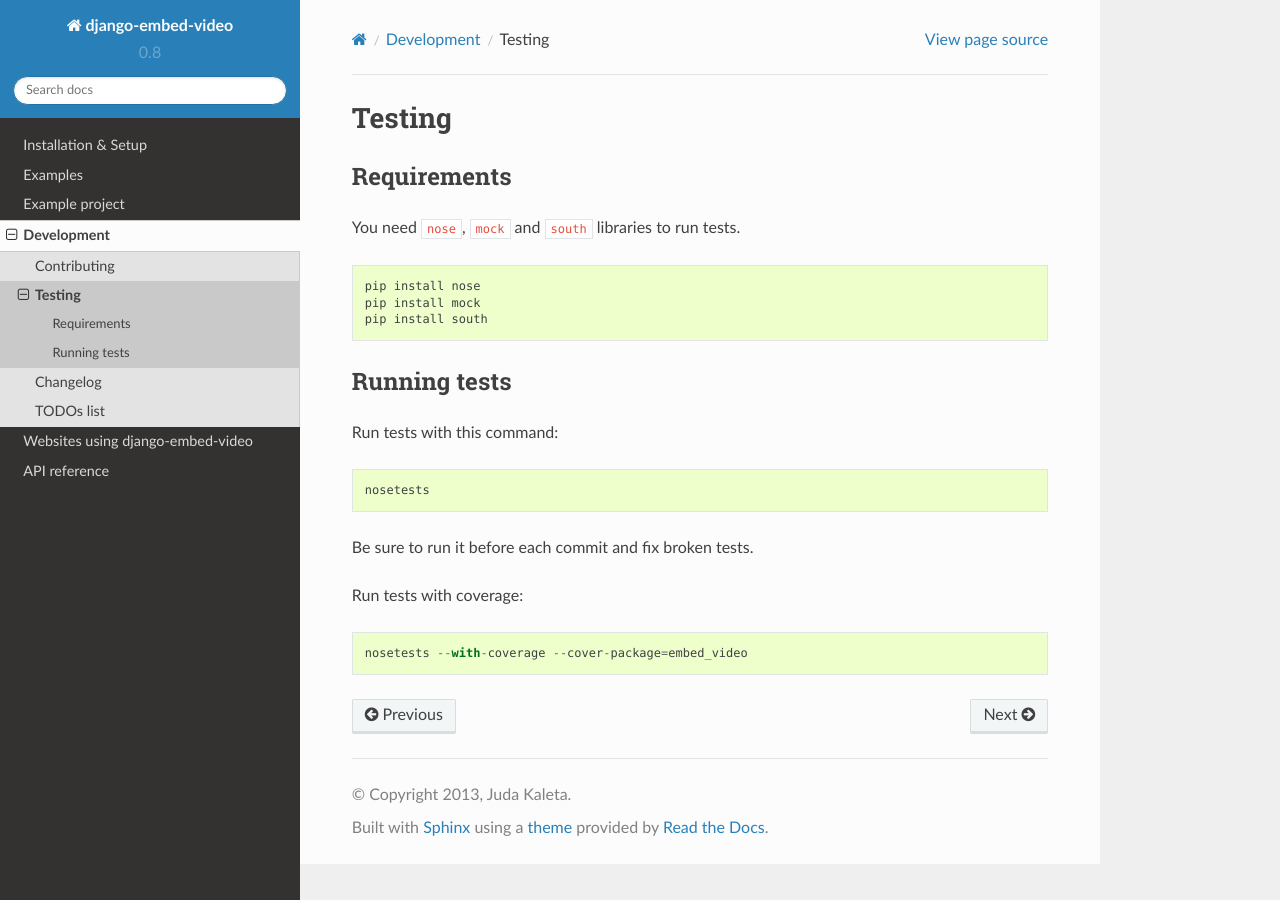
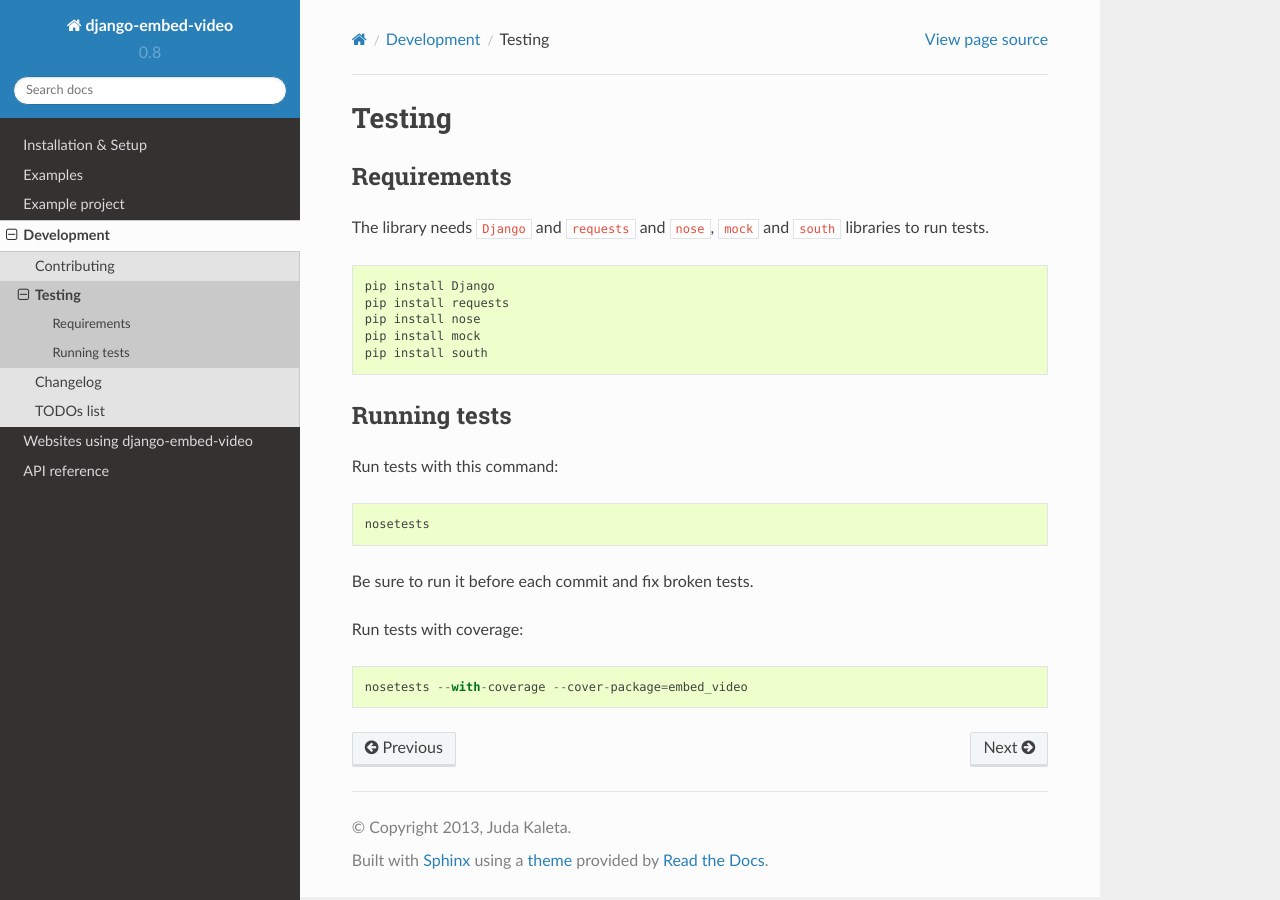
Before and after one commit to jazzband/django-embed-video, a Sphinx documentation site: the page built from docs/development/testing.rst, in a window 1280 px wide. Built offline with Sphinx 7.4.7 and the Read the Docs theme 2.0.0, drawn with Linux system fonts in a browser that asks for light colours.

Commit message:
Test case for #17.

```diff
--- a/docs/development/testing.rst
+++ b/docs/development/testing.rst
@@ -1,20 +1,23 @@
 Testing
-==============================================
+=======
 
 Requirements
--------------
+------------
 
-You need ``nose``, ``mock`` and ``south`` libraries to run tests.
+The library needs ``Django`` and ``requests`` and ``nose``, ``mock`` and
+``south`` libraries to run tests.
 
 ::
 
+  pip install Django
+  pip install requests
   pip install nose
   pip install mock
   pip install south
 
 
 Running tests
-------------------
+-------------
 
 Run tests with this command:
 
```
Also changed, not shown: 1 other file.
